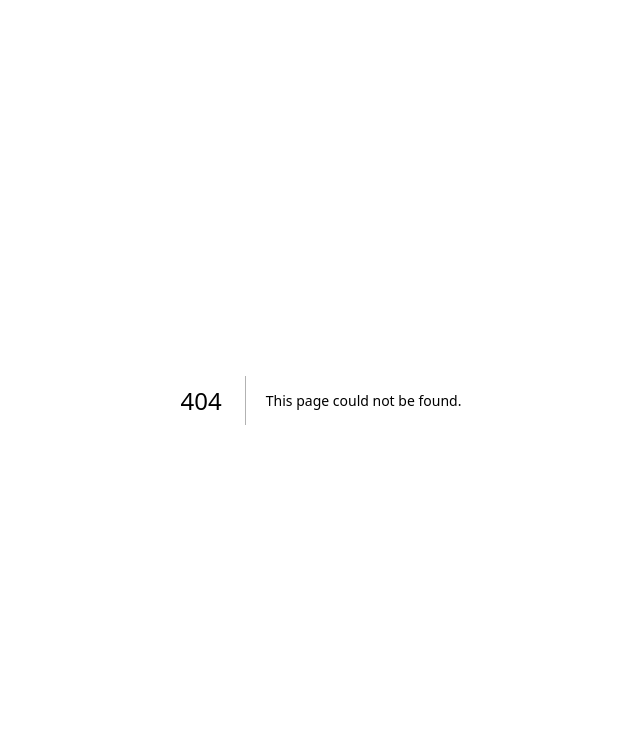
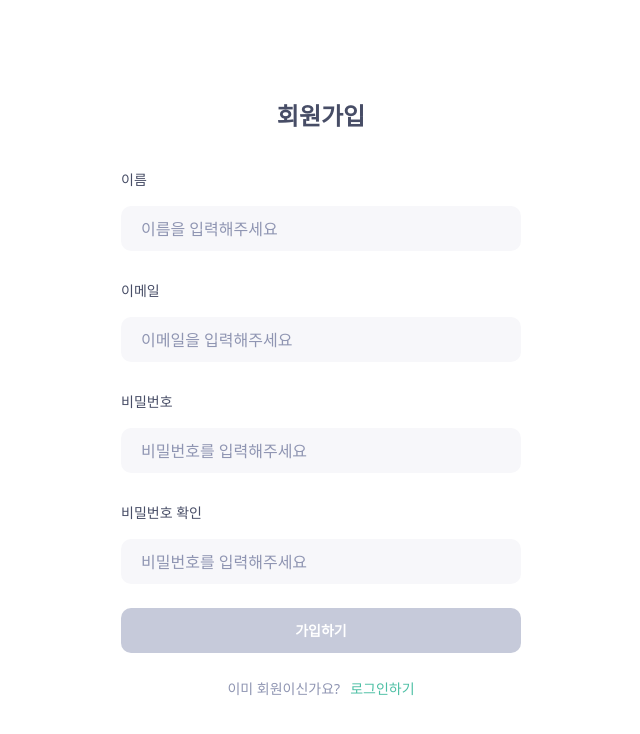
Before and after one commit to codeit-6th-part3-7team/7team-next-project, a Next.js app: page /signup in a window 1280 px wide. Before the commit this address had no page. Shown: the top 734 px of the page, without its empty margins (319-959 px from the left). Built offline with nearby package versions, Linux system fonts and the light colour scheme.

Commit message:
feat: 회원가입 유효성 검사 기능 구현

```diff
--- /dev/null
+++ b/pages/signup.tsx
@@ -0,0 +1,126 @@
+import { useForm } from "react-hook-form";
+import { zodResolver } from "@hookform/resolvers/zod";
+import * as z from "zod";
+import Link from "next/link";
+
+const schema = z
+  .object({
+    name: z
+      .string()
+      .min(2, "이름을 입력해주세요")
+      .max(10, "10자 이하로 작성해주세요")
+      .regex(/^[^\d!@#$%^&*(),.?":{}|<>]*$/, "이름에 숫자나 특수문자가 포함될 수 없습니다."),
+    email: z.string().min(1, "이메일을 입력해주세요").email("이메일 형식으로 작성해 주세요."),
+    password: z.string().min(1, "비밀번호를 입력해주세요").min(8, "8자 이상 입력해주세요."),
+    confirmPassword: z.string().min(1, "비밀번호를 입력해주세요").min(8, "8자 이상 입력해주세요."),
+  })
+  .refine((data) => data.password === data.confirmPassword, {
+    message: "비밀번호가 일치하지 않습니다.",
+    path: ["confirmPassword"],
+  });
+
+type FormData = z.infer<typeof schema>;
+
+export default function SignUp() {
+  const {
+    register,
+    handleSubmit,
+    formState: { errors, isValid, touchedFields },
+  } = useForm<FormData>({
+    resolver: zodResolver(schema),
+    mode: "onBlur",
+  });
+
+  const onSubmit = () => {};
+
+  const getClassName = (fieldName: keyof FormData) => {
+    if (errors[fieldName]) {
+      return "border border-red-500";
+    }
+    if (touchedFields[fieldName]) {
+      return "border border-green-300";
+    }
+    return "";
+  };
+
+  return (
+    <div className="flex flex-col items-center mt-[100px]">
+      <h1 className="text-[24px] leading-[32px] font-semibold text-gray-500 mb-[32px]">회원가입</h1>
+      <form onSubmit={handleSubmit(onSubmit)} className="w-[400px] flex flex-col gap-[24px]">
+        <div className="flex flex-col gap-[10px]">
+          <label htmlFor="name" className="text-[14px] leading-[32px] font-normal text-gray-500">
+            이름
+          </label>
+          <input
+            id="name"
+            type="text"
+            {...register("name")}
+            placeholder="이름을 입력해주세요"
+            className={`w-full h-[45px] rounded-[10px] py-[10px] pl-[20px] outline-none bg-gray-100 ${getClassName("name")}`}
+          />
+          {errors.name && <p className="error-message">{errors.name.message}</p>}
+        </div>
+
+        <div className="flex flex-col gap-[10px]">
+          <label htmlFor="email" className="text-[14px] leading-[32px] font-normal text-gray-500">
+            이메일
+          </label>
+          <input
+            id="email"
+            type="email"
+            placeholder="이메일을 입력해주세요"
+            {...register("email")}
+            className={`w-full h-[45px] rounded-[10px] py-[10px] pl-[20px] outline-none bg-gray-100 ${getClassName("email")}`}
+          />
+          {errors.email && <p className="error-message">{errors.email.message}</p>}
+        </div>
+
+        <div className="flex flex-col gap-[10px]">
+          <label htmlFor="password" className="text-[14px] leading-[32px] font-normal text-gray-500">
+            비밀번호
+          </label>
+          <input
+            id="password"
+            type="password"
+            placeholder="비밀번호를 입력해주세요"
+            {...register("password")}
+            className={`w-full h-[45px] rounded-[10px] py-[10px] pl-[20px] outline-none bg-gray-100 ${getClassName("password")}`}
+          />
+          {errors.password && <p className="error-message">{errors.password.message}</p>}
+        </div>
+
+        <div className="flex flex-col gap-[10px]">
+          <label htmlFor="confirmPassword" className="text-[14px] leading-[32px] font-normal text-gray-500">
+            비밀번호 확인
+          </label>
+          <input
+            id="confirmPassword"
+            type="password"
+            placeholder="비밀번호를 입력해주세요"
+            {...register("confirmPassword")}
+            className={`w-full h-[45px] rounded-[10px] py-[10px] pl-[20px] outline-none bg-gray-100 ${getClassName("confirmPassword")}`}
+          />
+          {errors.confirmPassword && <p className="error-message">{errors.confirmPassword.message}</p>}
+        </div>
+
+        <button type="submit" disabled={!isValid} className="w-full h-[45px] bg-green-200 rounded-[10px] hover:bg-green-300 disabled:bg-gray-300 text-[14px] font-semibold leading-[24px] text-white">
+          가입하기
+        </button>
+        <div className="flex justify-center gap-[10px] text-[14px] font-normal leading-[24px] text-gray-400">
+          <p>이미 회원이신가요?</p>
+          <Link href="/login" className="text-green-200">
+            로그인하기
+          </Link>
+        </div>
+      </form>
+      <style jsx>{`
+        .error-message {
+          color: red;
+          font-size: 12px;
+          font-weight: 400;
+          line-height: 18px;
+        }
+      `}</style>
+    </div>
+  );
+}
--- a/src/styles/globals.css
+++ b/src/styles/globals.css
@@ -3,16 +3,16 @@
 @tailwind utilities;
 
 :root {
-  --foreground-rgb: 0, 0, 0;
+  /* --foreground-rgb: 0, 0, 0;
   --background-start-rgb: 214, 219, 220;
-  --background-end-rgb: 255, 255, 255;
+  --background-end-rgb: 255, 255, 255; */
 }
 
 @media (prefers-color-scheme: dark) {
   :root {
-    --foreground-rgb: 255, 255, 255;
+    /* --foreground-rgb: 255, 255, 255;
     --background-start-rgb: 0, 0, 0;
-    --background-end-rgb: 0, 0, 0;
+    --background-end-rgb: 0, 0, 0; */
   }
 }
 
```
Also changed, not shown: .eslintrc.js.
